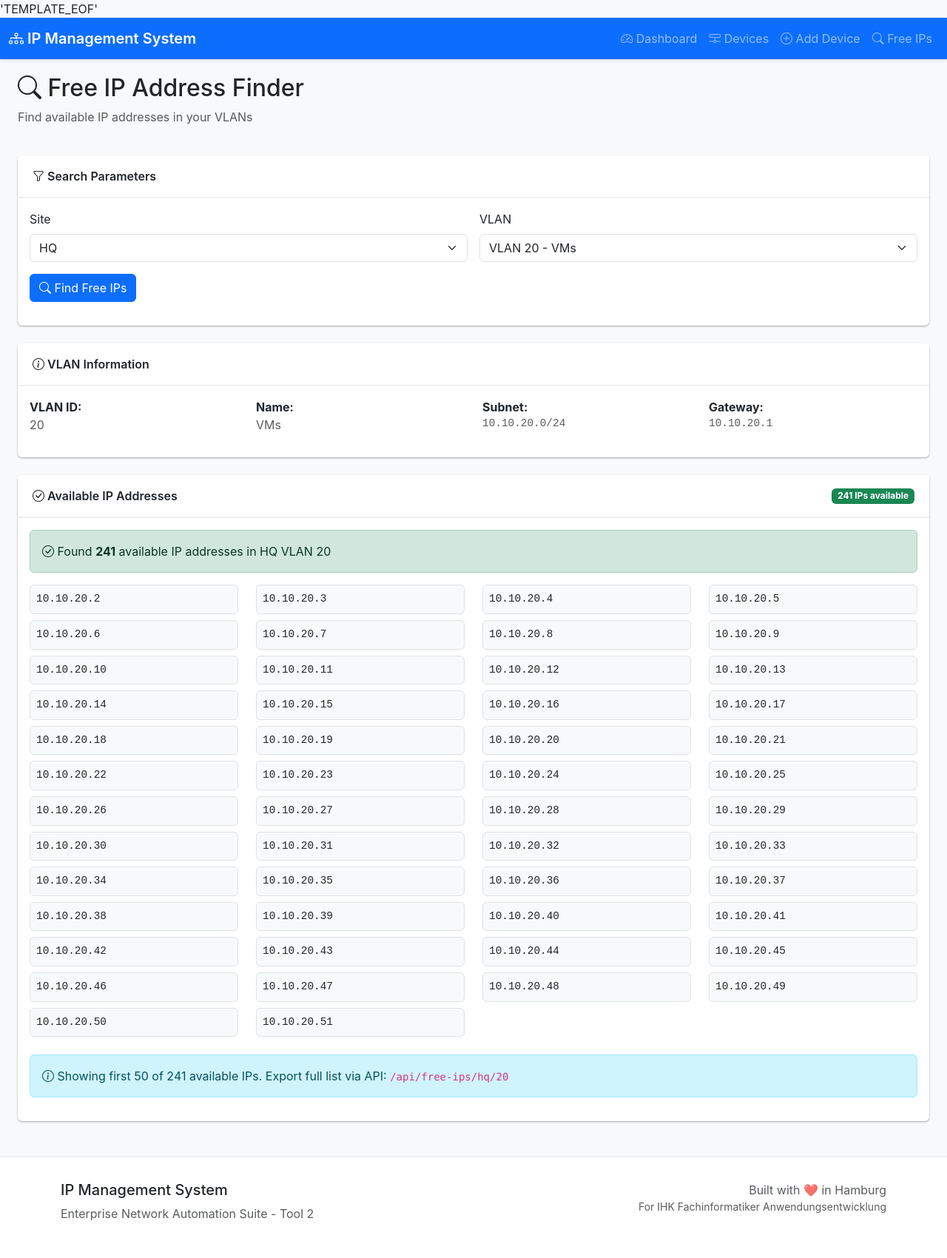
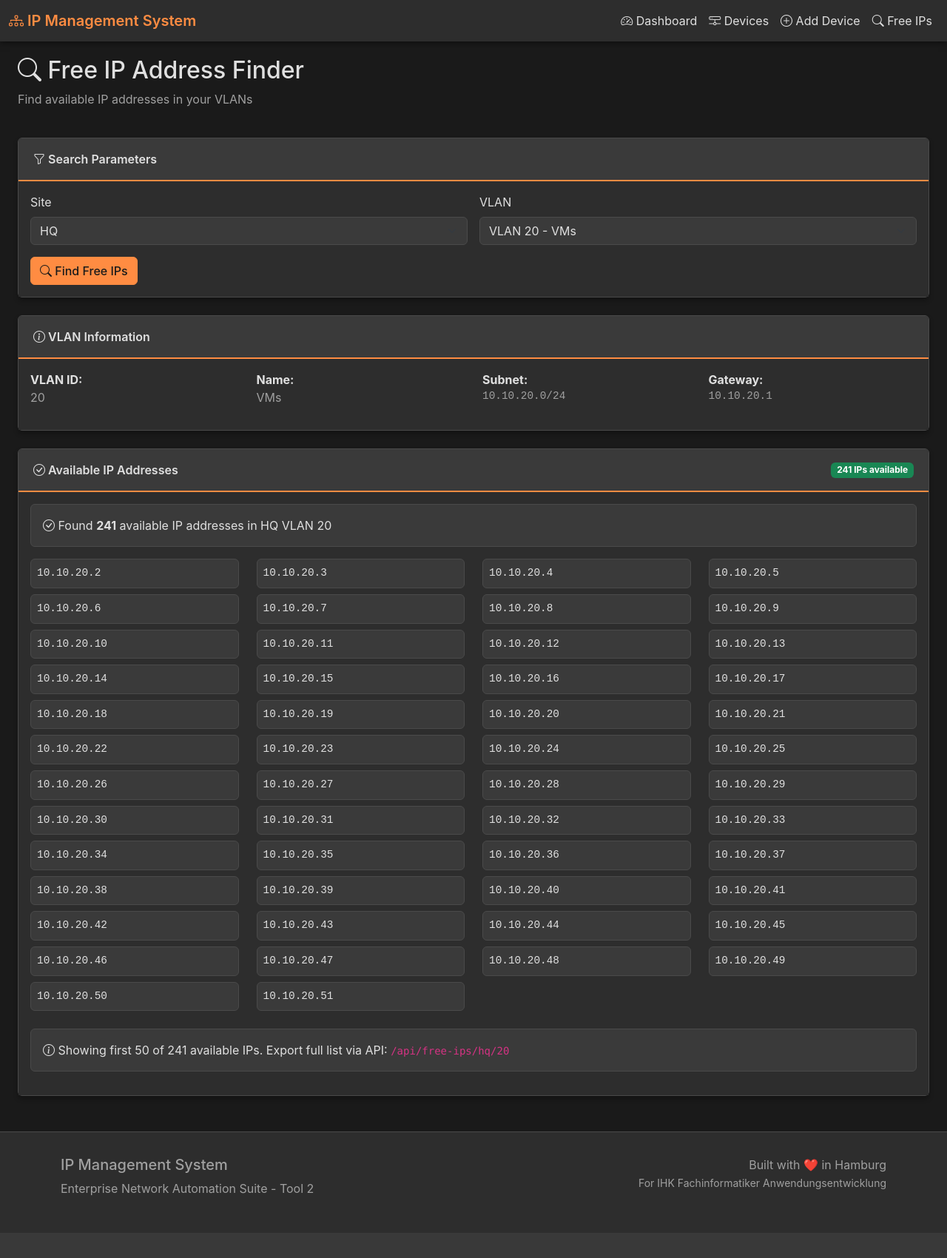
Before and after one commit to shinanDev/enterprise-network-automation, a Flask app: page /free-ips in a window 1280 px wide. Shown: the whole page at 74% size. After the commit the page ends 1615 px from the top, so only its background shows below. Run offline with Flask 3, Linux system fonts and the light colour scheme.

Commit message:
Updated the *.html configs.

```diff
--- a/01-vlan_calculator/vlan_calculations.csv
+++ b/01-vlan_calculator/vlan_calculations.csv
@@ -5,3 +5,4 @@ Timestamp,VLAN-ID,Name,Site,Subnet,Subnet Mask,Gateway,First IP,Last IP,Broadcas
 2025-11-12 23:57:00,40,Management,HQ,10.10.40.0/24,255.255.255.0,10.10.40.1,10.10.40.2,10.10.40.254,10.10.40.255,254,N/A,N/A
 2025-11-12 23:57:12,50,Clients,HQ,10.10.50.0/24,255.255.255.0,10.10.50.1,10.10.50.2,10.10.50.254,10.10.50.255,254,10.10.50.50,10.10.50.150
 2025-11-13 09:32:35,50,Clients,HQ,10.10.50.0/24,255.255.255.0,10.10.50.1,10.10.50.2,10.10.50.254,10.10.50.255,254,10.10.50.50,10.10.50.150
+2025-11-14 09:33:13,50,Clients,BRANCH,10.20.50.0/24,255.255.255.0,10.20.50.1,10.20.50.2,10.20.50.254,10.20.50.255,254,10.20.50.50,10.20.50.150
--- a/02-ip_management/templates/base.html
+++ b/02-ip_management/templates/base.html
@@ -14,26 +14,49 @@
     <!-- Custom CSS -->
     <style>
         :root {
-            --primary-color: #0d6efd;
-            --secondary-color: #6c757d;
-            --success-color: #198754;
-            --danger-color: #dc3545;
-            --warning-color: #ffc107;
-            --info-color: #0dcaf0;
+            --primary-color: #ff8c42;
+            --primary-hover: #ff6b35;
+            --secondary-color: #6b6b6b;
+            --success-color: #4ecca3;
+            --danger-color: #ff6b6b;
+            --warning-color: #ffd93d;
+            --info-color: #4d96ff;
+            --bg-dark: #1a1a1a;
+            --bg-medium: #2d2d2d;
+            --bg-light: #3a3a3a;
+            --text-light: #e0e0e0;
+            --text-muted: #a0a0a0;
+            --border-color: #4a4a4a;
         }
 
         body {
             font-family: -apple-system, BlinkMacSystemFont, 'Segoe UI', Roboto, 'Helvetica Neue', Arial, sans-serif;
-            background-color: #f8f9fa;
+            background-color: var(--bg-dark);
+            color: var(--text-light);
         }
 
         .navbar {
-            box-shadow: 0 2px 4px rgba(0,0,0,.1);
+            box-shadow: 0 2px 8px rgba(0,0,0,.5);
+            background-color: var(--bg-medium) !important;
         }
 
         .navbar-brand {
             font-weight: 600;
             font-size: 1.25rem;
+            color: var(--primary-color) !important;
+        }
+
+        .navbar-dark .navbar-nav .nav-link {
+            color: var(--text-light);
+        }
+
+        .navbar-dark .navbar-nav .nav-link:hover {
+            color: var(--primary-color);
+        }
+
+        .navbar-dark .navbar-nav .nav-link.active {
+            color: var(--primary-color);
+            font-weight: 600;
         }
 
         .main-content {
@@ -42,26 +65,34 @@
         }
 
         .card {
-            border: none;
-            box-shadow: 0 1px 3px rgba(0,0,0,.12), 0 1px 2px rgba(0,0,0,.24);
+            border: 1px solid var(--border-color);
+            box-shadow: 0 4px 6px rgba(0,0,0,.3);
             margin-bottom: 20px;
+            background-color: var(--bg-medium);
+            color: var(--text-light);
         }
 
         .card-header {
-            background-color: #fff;
-            border-bottom: 2px solid #f0f0f0;
+            background-color: var(--bg-light);
+            border-bottom: 2px solid var(--primary-color);
             font-weight: 600;
             padding: 1rem 1.25rem;
+            color: var(--text-light);
+        }
+
+        .card-body {
+            background-color: var(--bg-medium);
         }
 
         .stat-card {
             text-align: center;
             padding: 1.5rem;
-            transition: transform 0.2s;
+            transition: transform 0.2s, box-shadow 0.2s;
         }
 
         .stat-card:hover {
             transform: translateY(-5px);
+            box-shadow: 0 6px 12px rgba(255, 140, 66, 0.3);
         }
 
         .stat-number {
@@ -71,14 +102,28 @@
         }
 
         .stat-label {
-            color: #6c757d;
+            color: var(--text-muted);
             font-size: 0.875rem;
             text-transform: uppercase;
             letter-spacing: 0.5px;
         }
 
         .table {
-            background-color: white;
+            background-color: var(--bg-medium);
+            color: var(--text-light);
+        }
+
+        .table thead {
+            background-color: var(--bg-light);
+            border-bottom: 2px solid var(--primary-color);
+        }
+
+        .table tbody tr {
+            border-bottom: 1px solid var(--border-color);
+        }
+
+        .table tbody tr:hover {
+            background-color: var(--bg-light);
         }
 
         .badge-vlan {
@@ -87,18 +132,78 @@
         }
 
         .footer {
-            background-color: #fff;
+            background-color: var(--bg-medium);
             padding: 2rem 0;
             margin-top: 3rem;
-            border-top: 1px solid #dee2e6;
+            border-top: 1px solid var(--border-color);
+            color: var(--text-muted);
         }
 
         .btn {
             border-radius: 0.375rem;
+            font-weight: 500;
+        }
+
+        .btn-primary {
+            background-color: var(--primary-color);
+            border-color: var(--primary-color);
+            color: #1a1a1a;
+        }
+
+        .btn-primary:hover {
+            background-color: var(--primary-hover);
+            border-color: var(--primary-hover);
+            color: #1a1a1a;
+        }
+
+        .btn-outline-primary {
+            border-color: var(--primary-color);
+            color: var(--primary-color);
+        }
+
+        .btn-outline-primary:hover {
+            background-color: var(--primary-color);
+            border-color: var(--primary-color);
+            color: #1a1a1a;
+        }
+
+        .btn-secondary {
+            background-color: var(--secondary-color);
+            border-color: var(--secondary-color);
+        }
+
+        .btn-secondary:hover {
+            background-color: #5a5a5a;
+            border-color: #5a5a5a;
+        }
+
+        .btn-outline-secondary {
+            border-color: var(--secondary-color);
+            color: var(--secondary-color);
+        }
+
+        .btn-outline-secondary:hover {
+            background-color: var(--secondary-color);
+            border-color: var(--secondary-color);
+            color: var(--text-light);
+        }
+
+        .btn-outline-info {
+            border-color: var(--info-color);
+            color: var(--info-color);
+        }
+
+        .btn-outline-info:hover {
+            background-color: var(--info-color);
+            border-color: var(--info-color);
+            color: #1a1a1a;
         }
 
         .alert {
             border-radius: 0.375rem;
+            background-color: var(--bg-light);
+            border-color: var(--border-color);
+            color: var(--text-light);
         }
 
         /* Status indicators */
@@ -121,11 +226,102 @@
         }
 
         /* Device type colors */
-        .type-server { background-color: #0d6efd; }
-        .type-client { background-color: #6c757d; }
-        .type-printer { background-color: #0dcaf0; }
-        .type-hypervisor { background-color: #6f42c1; }
-        .type-management { background-color: #fd7e14; }
+        .type-server { color: var(--info-color); }
+        .type-client { color: var(--secondary-color); }
+        .type-printer { color: var(--success-color); }
+        .type-hypervisor { color: #c77dff; }
+        .type-management { color: var(--primary-color); }
+
+        /* Text utilities */
+        .text-muted {
+            color: var(--text-muted) !important;
+        }
+
+        .text-primary {
+            color: var(--primary-color) !important;
+        }
+
+        .text-success {
+            color: var(--success-color) !important;
+        }
+
+        .text-info {
+            color: var(--info-color) !important;
+        }
+
+        .text-secondary {
+            color: var(--secondary-color) !important;
+        }
+
+        /* Badge colors */
+        .badge.bg-primary {
+            background-color: var(--primary-color) !important;
+            color: #1a1a1a;
+        }
+
+        /* Background utilities */
+        .bg-light {
+            background-color: var(--bg-light) !important;
+        }
+
+        /* Border utilities */
+        .border {
+            border-color: var(--border-color) !important;
+        }
+
+        .border-primary {
+            border-color: var(--primary-color) !important;
+        }
+
+        .border-success {
+            border-color: var(--success-color) !important;
+        }
+
+        .border-info {
+            border-color: var(--info-color) !important;
+        }
+
+        .border-secondary {
+            border-color: var(--secondary-color) !important;
+        }
+
+        /* List groups */
+        .list-group-item {
+            background-color: var(--bg-medium);
+            border-color: var(--border-color);
+            color: var(--text-light);
+        }
+
+        .list-group-item:hover {
+            background-color: var(--bg-light);
+        }
+
+        /* Forms */
+        .form-control, .form-select {
+            background-color: var(--bg-light);
+            border-color: var(--border-color);
+            color: var(--text-light);
+        }
+
+        .form-control:focus, .form-select:focus {
+            background-color: var(--bg-light);
+            border-color: var(--primary-color);
+            color: var(--text-light);
+            box-shadow: 0 0 0 0.25rem rgba(255, 140, 66, 0.25);
+        }
+
+        .form-label {
+            color: var(--text-light);
+        }
+
+        /* Links */
+        a {
+            color: var(--primary-color);
+        }
+
+        a:hover {
+            color: var(--primary-hover);
+        }
     </style>
 
     {% block extra_css %}{% endblock %}
--- a/02-ip_management/templates/free_ips.html
+++ b/02-ip_management/templates/free_ips.html
@@ -1,4 +1,3 @@
-'TEMPLATE_EOF'
 {% extends "base.html" %}
 
 {% block title %}Free IPs - IP Management System{% endblock %}
@@ -153,4 +152,3 @@
     });
 </script>
 {% endblock %}
-TEMPLATE_EOF
```
